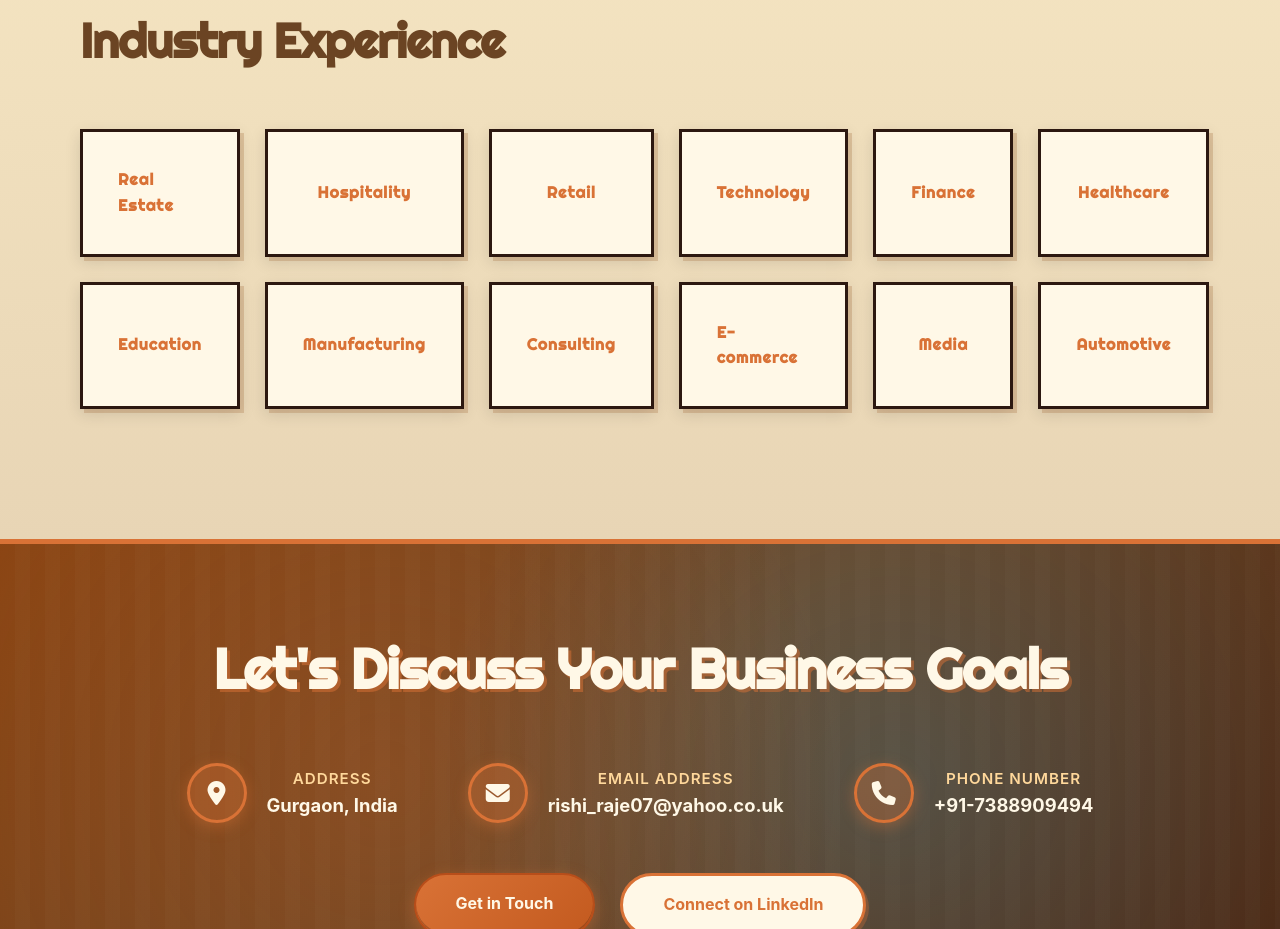
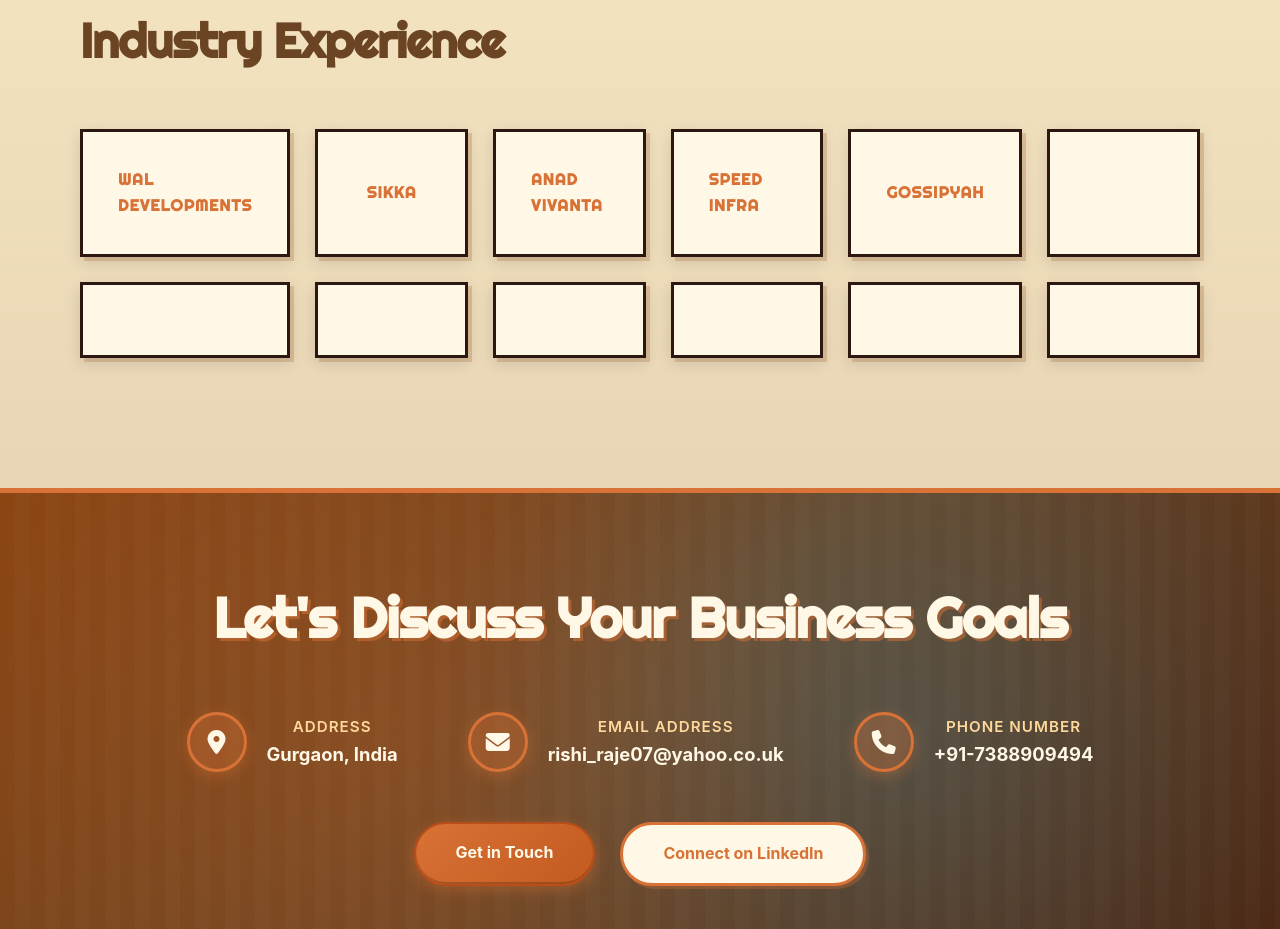
Before and after one commit to gossipyah/rishiraje, a plain HTML site: page index.html in a window 1280 px wide. Shown: the part 5017-5946 px from the top of the page. Drawn offline with nearby package versions, Linux system fonts and the light colour scheme.

Commit message:
Update index.html

```diff
--- a/index.html
+++ b/index.html
@@ -282,18 +282,18 @@
     <section class="clients">
         <h2>Industry Experience</h2>
         <div class="clients-grid">
-            <div class="client-logo">Real Estate</div>
-            <div class="client-logo">Hospitality</div>
-            <div class="client-logo">Retail</div>
-            <div class="client-logo">Technology</div>
-            <div class="client-logo">Finance</div>
-            <div class="client-logo">Healthcare</div>
-            <div class="client-logo">Education</div>
-            <div class="client-logo">Manufacturing</div>
-            <div class="client-logo">Consulting</div>
-            <div class="client-logo">E-commerce</div>
-            <div class="client-logo">Media</div>
-            <div class="client-logo">Automotive</div>
+            <div class="client-logo">WAL DEVELOPMENTS</div>
+            <div class="client-logo">SIKKA</div>
+            <div class="client-logo">ANAD VIVANTA</div>
+            <div class="client-logo">SPEED INFRA</div>
+            <div class="client-logo">GOSSIPYAH</div>
+            <div class="client-logo"></div>
+            <div class="client-logo"></div>
+            <div class="client-logo"></div>
+            <div class="client-logo"></div>
+            <div class="client-logo"></div>
+            <div class="client-logo"></div>
+            <div class="client-logo"></div>
         </div>
     </section>
 
```
